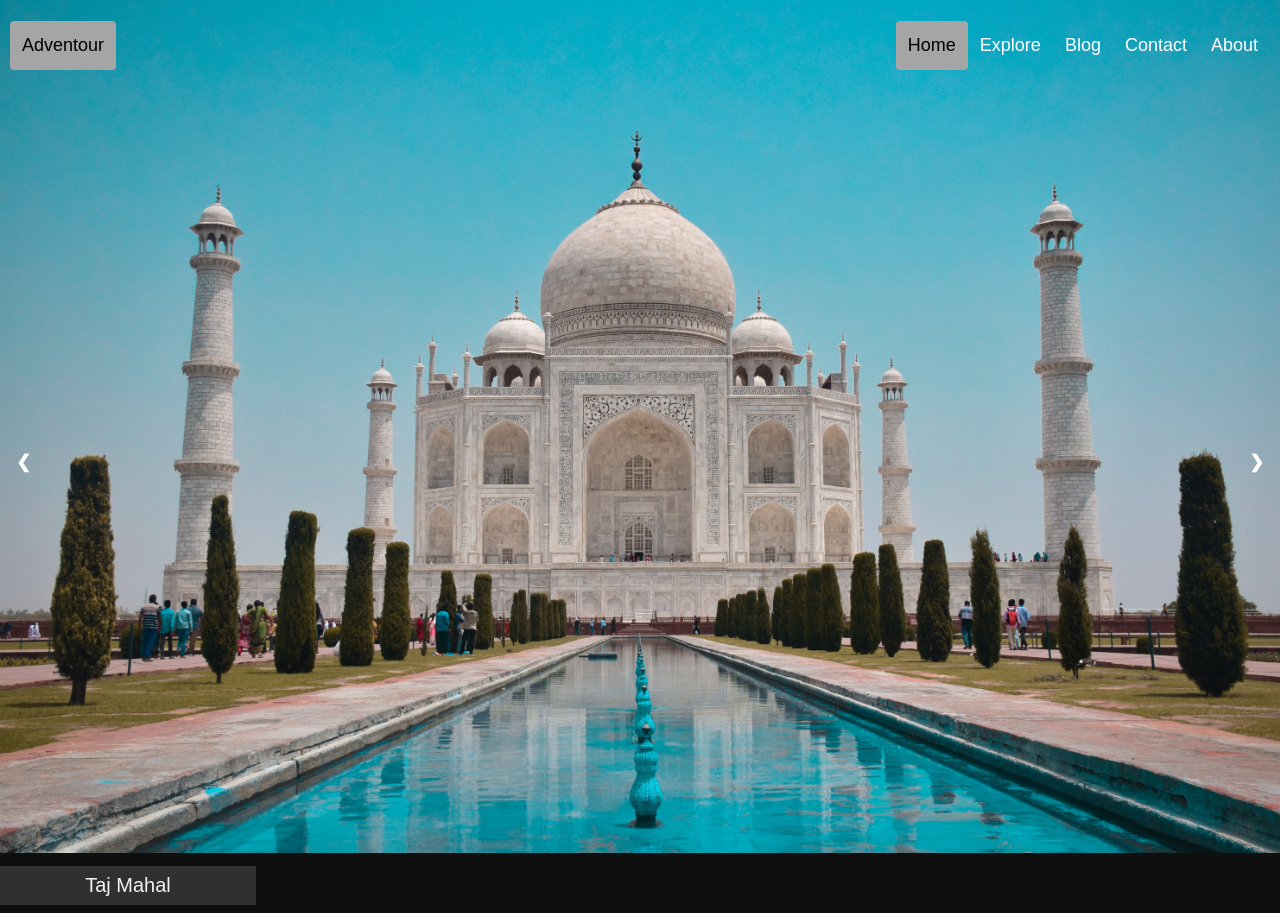
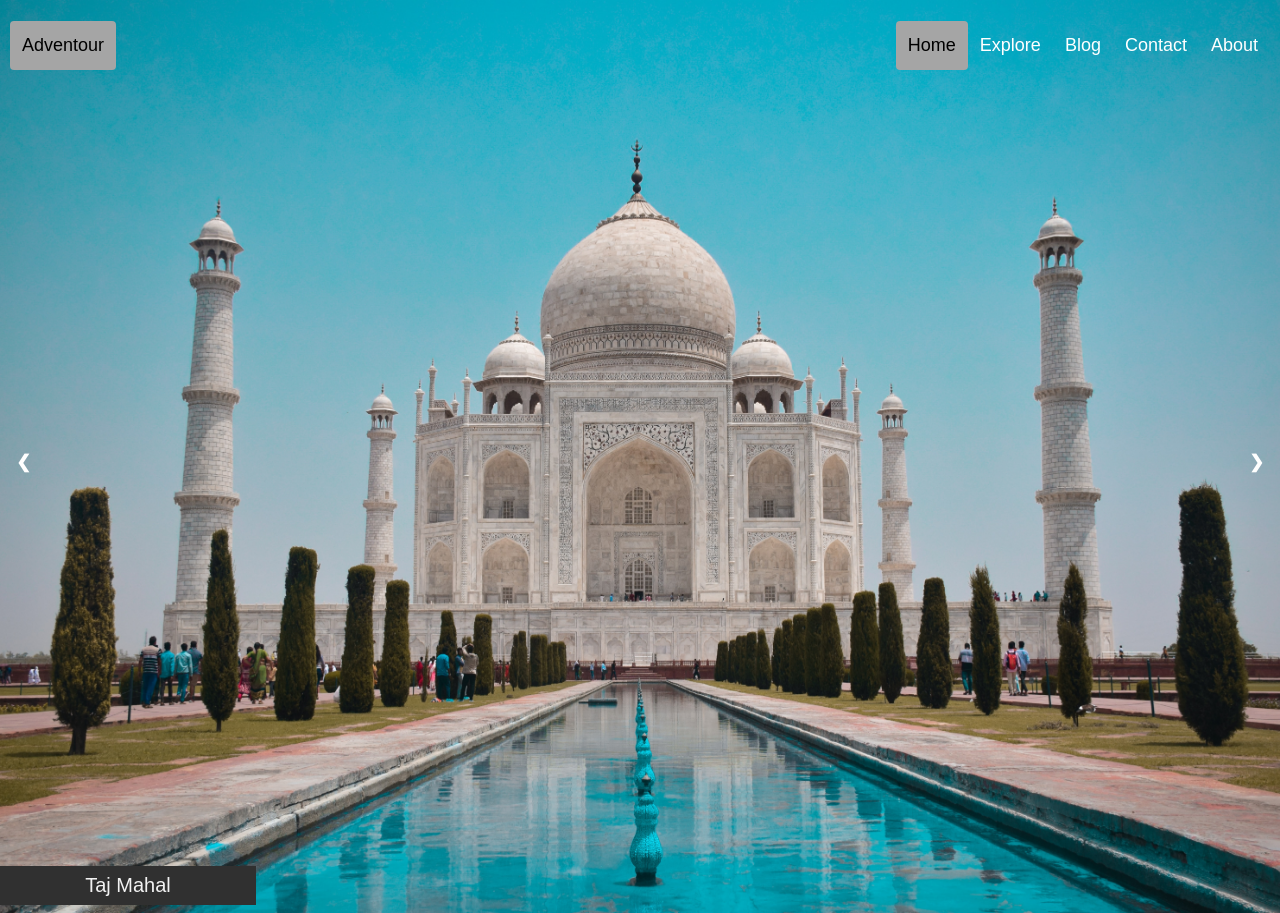
Before and after one commit to jashnimje/Adventour, a PHP site: page / in a window 1280 px wide. Run offline with PHP 8.4, Linux system fonts and the light colour scheme.

Commit message:
Corrected scaling issues

```diff
--- a/css/styles.css
+++ b/css/styles.css
@@ -100,7 +100,9 @@ hr {
   display: none;
 }
 
-img {
+.slide-image {
+  width: 100%;
+  height: 100%;
   vertical-align: middle;
 }
 
@@ -211,7 +213,7 @@ The dots/bullets/indicators
 /* Contact Page*/
 .middle-container {
   position: relative;
-  background-color: rgb(15, 15, 15);
+  background-color: rgb(0, 0, 0);
   height: 400px;
   width: 100%;
 }
--- a/index.html
+++ b/index.html
@@ -17,17 +17,17 @@
     <div class="body">
       <div class="slideshow-container">
         <div class="mySlides fade">
-          <img src="./assets/img/Taj-Mahal.jpg" style="width: 100%" />
+          <img class="slide-image" src="./assets/img/Taj-Mahal.jpg" />
           <div class="slide-text">Taj Mahal</div>
         </div>
 
         <div class="mySlides fade">
-          <img src="./assets/img/Kerala.jpg" style="width: 100%" />
+          <img class="slide-image" src="./assets/img/Kerala.jpg" />
           <div class="slide-text">Kerala</div>
         </div>
 
         <div class="mySlides fade">
-          <img src="./assets/img/Kashmir.jpg" style="width: 100%" />
+          <img class="slide-image" src="./assets/img/Kashmir.jpg" />
           <div class="slide-text">Kashmir</div>
         </div>
 
```
